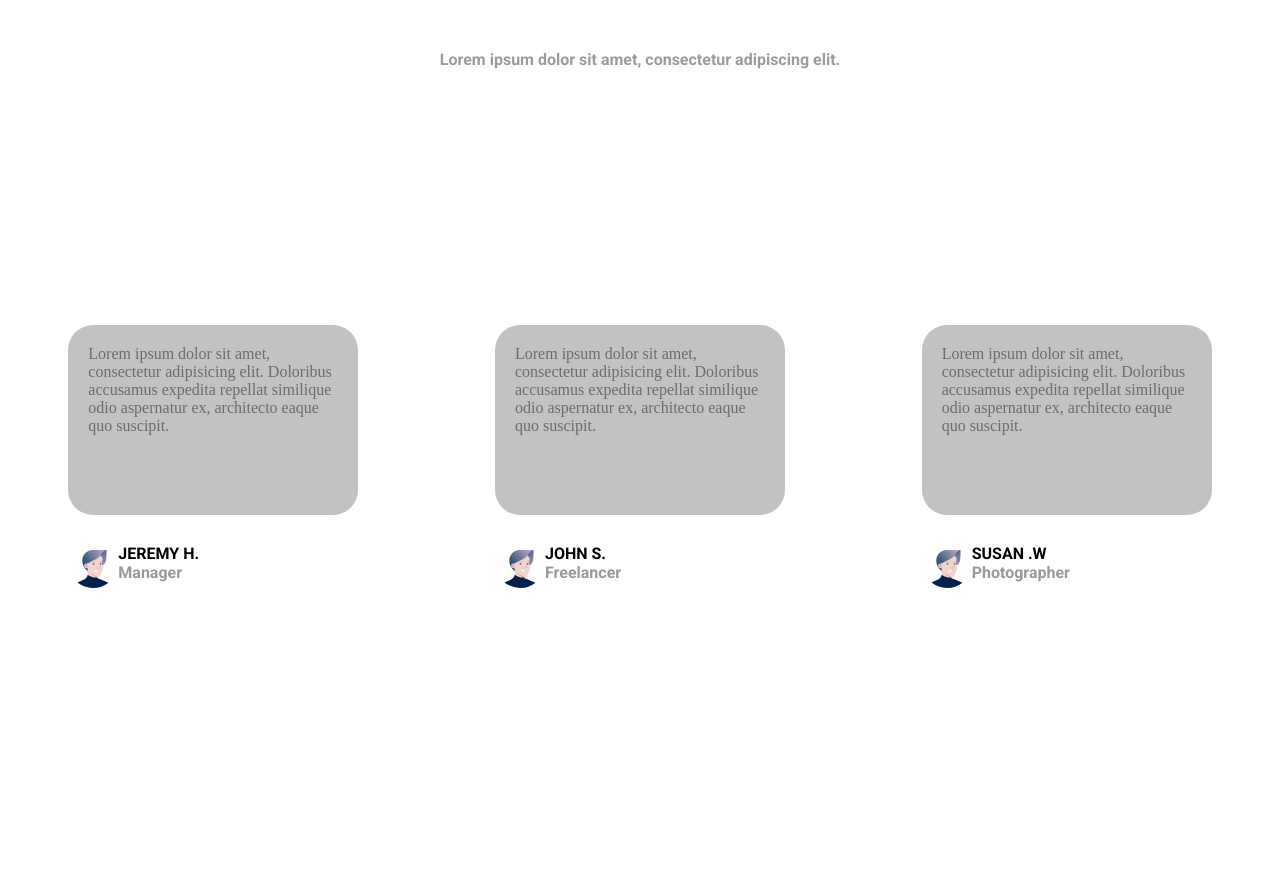
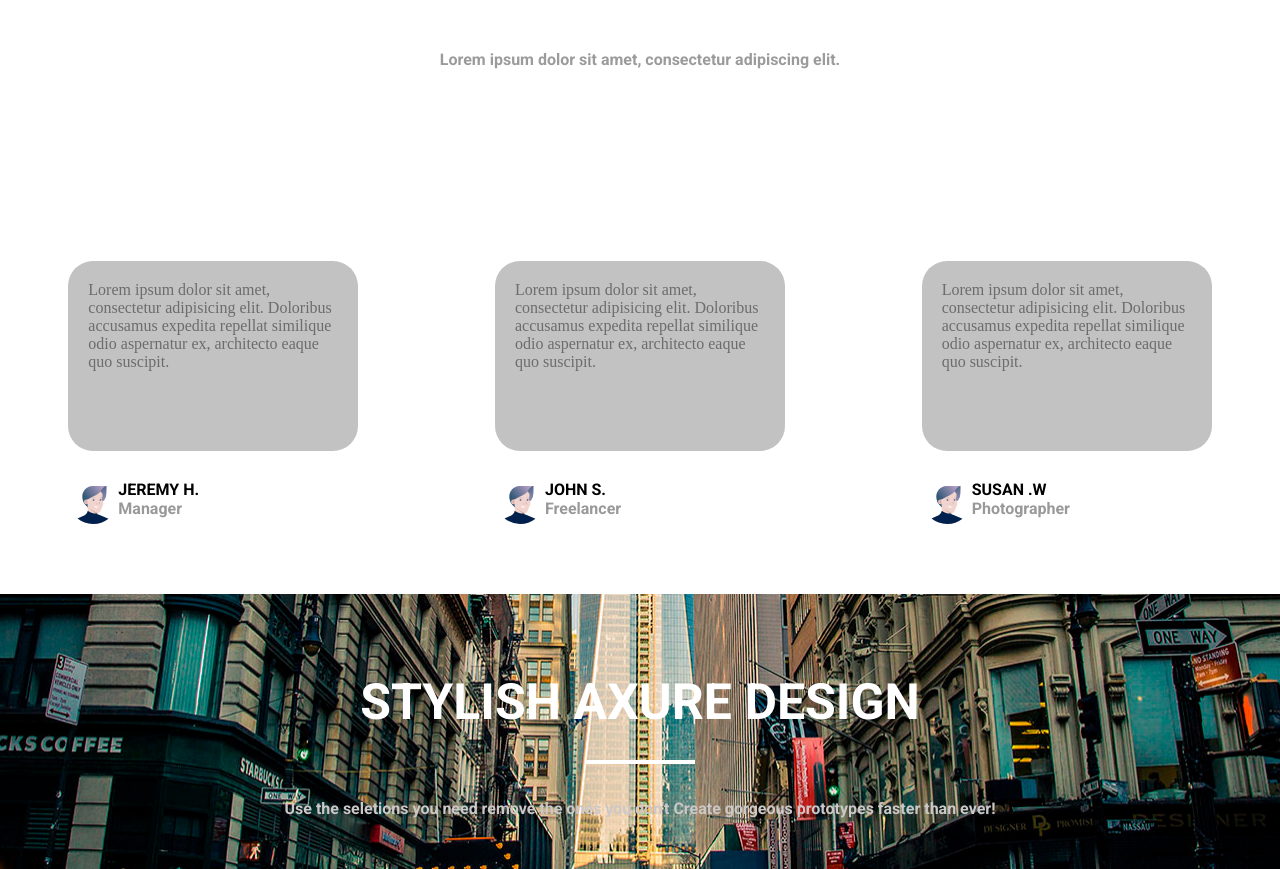
Before and after one commit to di23h/html-2.0, a plain HTML site: page index.html in a window 1280 px wide. Shown: the part 4280-5149 px from the top of the page. Before the commit the page ends 4938 px from the top, so only its background shows below. Drawn offline with Linux system fonts and the light colour scheme.

Commit message:
22.07.22.17

```diff
--- a/index.html
+++ b/index.html
@@ -296,10 +296,16 @@ aspernatur ex, architecto eaque quo suscipit. </P>
   <div  class="photographer"> <p> SUSAN .W</p> <p class="S-W1">Photographer</p></div>
   </div>
 </div>
-
 </div>
 </div>
 
+<div class="STYLISH-AXURE-DESIGN">
+  <div class=" okno-2">
+    <h1>STYLISH AXURE DESIGN</h1>
+    <hr>
+    <p>Use the seletions you need remove the ones you don't Create gorgeous prototypes faster than ever!</p>
+      </div>
+</div>
 
   </body>
 </html>
--- a/static/styles/style.css
+++ b/static/styles/style.css
@@ -685,7 +685,7 @@ width: 10%;
  .EMPLOYEES {
   display: flex;
   justify-content: space-around;
-  margin-top: 10%;
+  margin-top: 5%;
   flex-wrap: wrap;
 }
 
@@ -785,3 +785,42 @@ color:  rgb(153, 153, 153);
       .S-W1 {
         color:  rgb(153, 153, 153);
       }
+
+     .STYLISH-AXURE-DESIGN {display: flex;
+        flex-wrap: wrap;
+        background-image: url('../img/logo 3.jpg');
+        background-repeat: no-repeat, repeat;
+        background-position: center;
+        background-size: auto;
+      padding: 4% 0;
+      height: 150%;
+        width: 100%;
+        justify-content: space-around;
+      }
+
+.okno-2{
+  display: flex;
+  flex-direction: column;
+  align-items: center;
+}
+
+.okno-2 h1{
+
+  font-size: 50px;
+  margin-top: 4%;
+color: rgb(255, 255, 255);
+font-family: 'roboto';
+}
+
+
+.okno-2 hr {
+  margin-top: 4%;
+border: 2px solid;  color: rgb(255, 255, 255);
+width: 15%;
+}
+
+.okno-2 p{
+  color: rgb(204, 200, 200);
+  font-family: 'roboto';
+  margin-top: 5%;
+}
```
